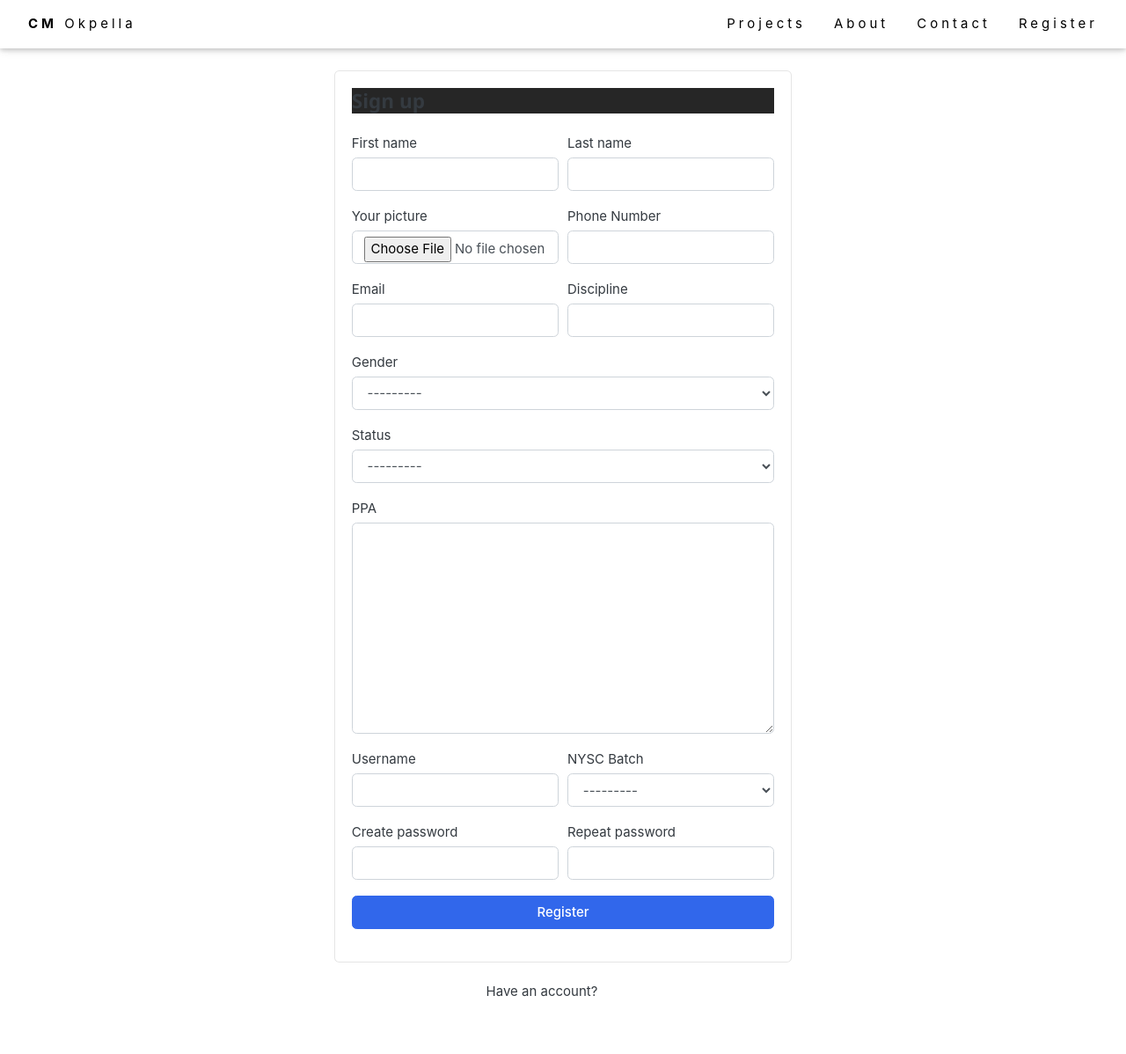
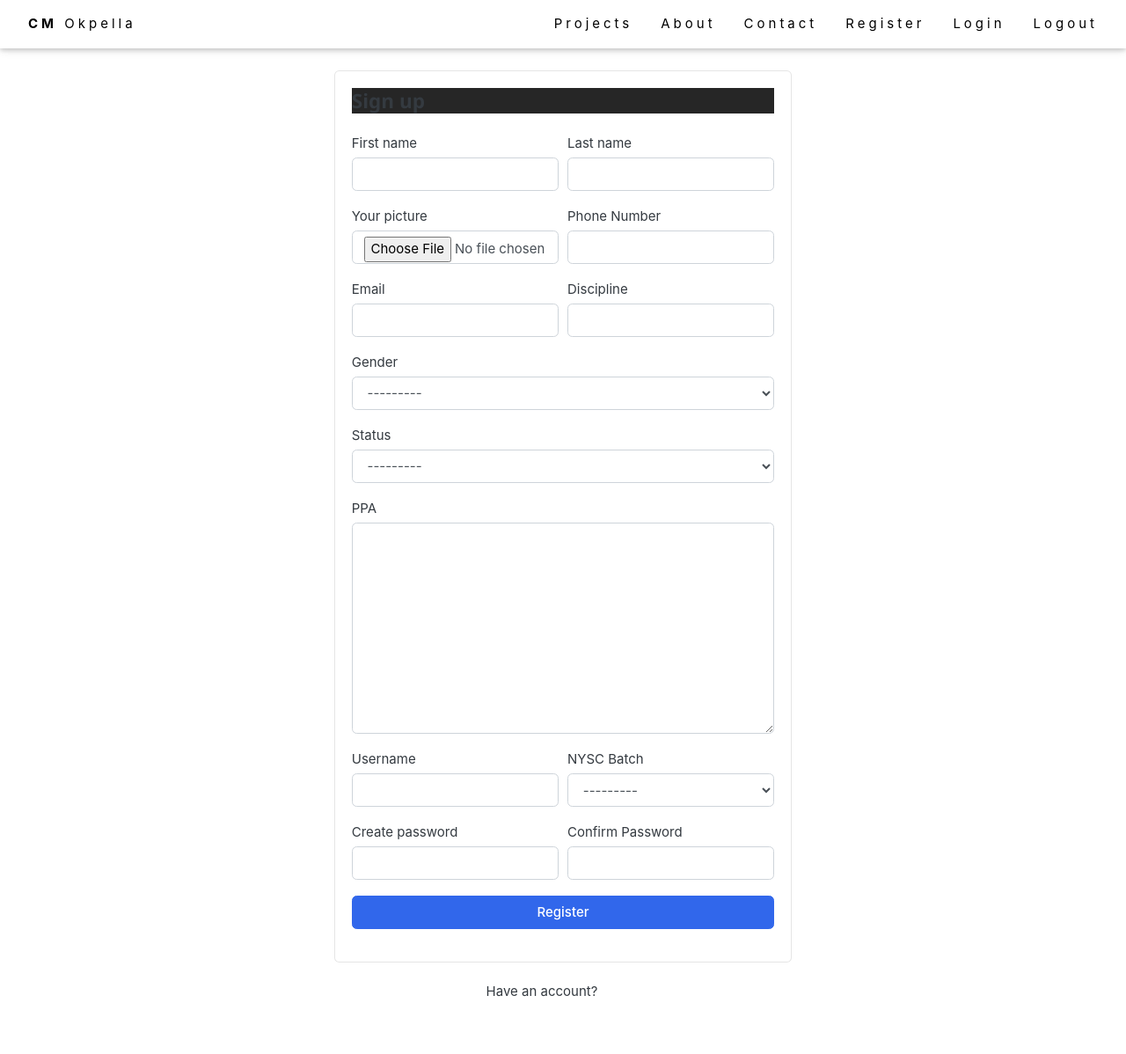
Before and after one commit to morelucks/okpellaCMs, a Django app: page /register/ in a window 1280 px wide. Shown: the top 1198 px of the page at 88% size. Run offline with Django 4.2, Linux system fonts and the light colour scheme; data comes from the database, SQL or seed files in the repository; both versions use the stored data as it was after the commit; some libraries are stand-ins or nearby versions; some web fonts are replaced.

Commit message:
login template

```diff
--- a/corpMembers/forms.py
+++ b/corpMembers/forms.py
@@ -2,6 +2,7 @@ from django import forms
 from .models import User
 class UserForm(forms.ModelForm):
     password = forms.CharField(widget=forms.PasswordInput(attrs={'class': 'form-control'}))
+    confirm_password = forms.CharField(widget=forms.PasswordInput(attrs={'class': 'form-control'}))
 
     class Meta:
         model = User
@@ -19,3 +20,16 @@ class UserForm(forms.ModelForm):
             'category': forms.Select(attrs={'class': 'form-control'}),
             'gender': forms.Select(attrs={'class': 'form-control'}),
         }
+
+    def clean(self):
+        cleaned_data = super().clean()
+        password = cleaned_data.get('password')
+        confirm_password = cleaned_data.get('confirm_password')
+
+        if password and confirm_password and password != confirm_password:
+            raise forms.ValidationError("Passwords do not match.")
+
+        return cleaned_data
+class LoginForm(forms.Form):
+    username = forms.CharField(widget=forms.TextInput(attrs={'class': 'form-control', 'placeholder':'Username'}))
+    password = forms.CharField(widget=forms.PasswordInput(attrs={'class': 'form-control', 'placeholder':'Password'}))
--- a/corpMembers/urls.py
+++ b/corpMembers/urls.py
@@ -1,9 +1,13 @@
 from django.urls import path
 from .import views
 from .views import UserDetailView
+from django.contrib.auth import views as auth_views
+
 urlpatterns = [
     path('', views.home, name = "home"),
     path('register/', views.register, name = "register"),
+    path('login/', views.login_view, name='login'),
+    path('logout/', views.logoutUser, name="logout"),
 
     path('user/<int:pk>/', UserDetailView.as_view(), name='cmdetails'),
 ]
--- a/corpMembers/views.py
+++ b/corpMembers/views.py
@@ -1,11 +1,11 @@
 from django.shortcuts import render, redirect
-
-# Create your views here.
 from django.shortcuts import get_object_or_404
 from django.views.generic import DetailView
 from .models import User  # Import your User model
 from django.shortcuts import render
-from .forms import  UserForm
+from .forms import  UserForm, LoginForm
+from django.contrib.auth import authenticate, login, logout
+
 
 def home(request):
     users= User.objects.all()
@@ -32,3 +32,25 @@ def register(request):
         form = UserForm()
 
     return render(request, 'register_form.html', {'form': form})
+
+def login_view(request):
+    if request.method == 'POST':
+        form = LoginForm(request.POST)
+        if form.is_valid():
+            username = form.cleaned_data['username']
+            password = form.cleaned_data['password']
+            user = authenticate(username=username, password=password)
+            if user is not None:
+                login(request, user)
+                return redirect('home')  # Redirect to the home page
+            else:
+                form.add_error(None, "Invalid username or password.")
+    else:
+        form = LoginForm()
+
+    return render(request, 'login.html', {'form': form})
+
+
+def logoutUser(request):
+    logout(request)
+    return redirect('home')
--- a/templates/base.html
+++ b/templates/base.html
@@ -49,6 +49,8 @@ $(document).ready(function() {
       <a href="#about" class="w3-bar-item w3-button">About</a>
       <a href="#contact" class="w3-bar-item w3-button">Contact</a>
       <a href="{% url 'register' %}" class="w3-bar-item w3-button">Register</a>
+      <a href="{% url 'login' %}" class="w3-bar-item w3-button">Login</a>
+      <a href="{% url 'logout' %}" class="w3-bar-item w3-button">Logout</a>
 
     </div>
   </div>
--- a/templates/register_form.html
+++ b/templates/register_form.html
@@ -82,8 +82,8 @@
                             {{ form.password }}
                         </div> <!-- form-group end.// -->
                         <div class="form-group col-md-6">
-                            <label>Repeat password</label>
-                            {{ form.password }}
+                            <label>Confirm Password</label>
+                            {{ form.confirm_password }}
                         </div> <!-- form-group end.// -->
                     </div>
                     <div class="form-group">
```
Also changed, not shown: templates/login.html (added, +42 -0 lines), db.sqlite3, media/photos/WhatsApp_Image_2023-08-30_at_11.40.44_AM.jpeg (added), media/photos/WhatsApp_Image_2023-08-30_at_11.40.44_AM_RFNKlmZ.jpeg (added).
